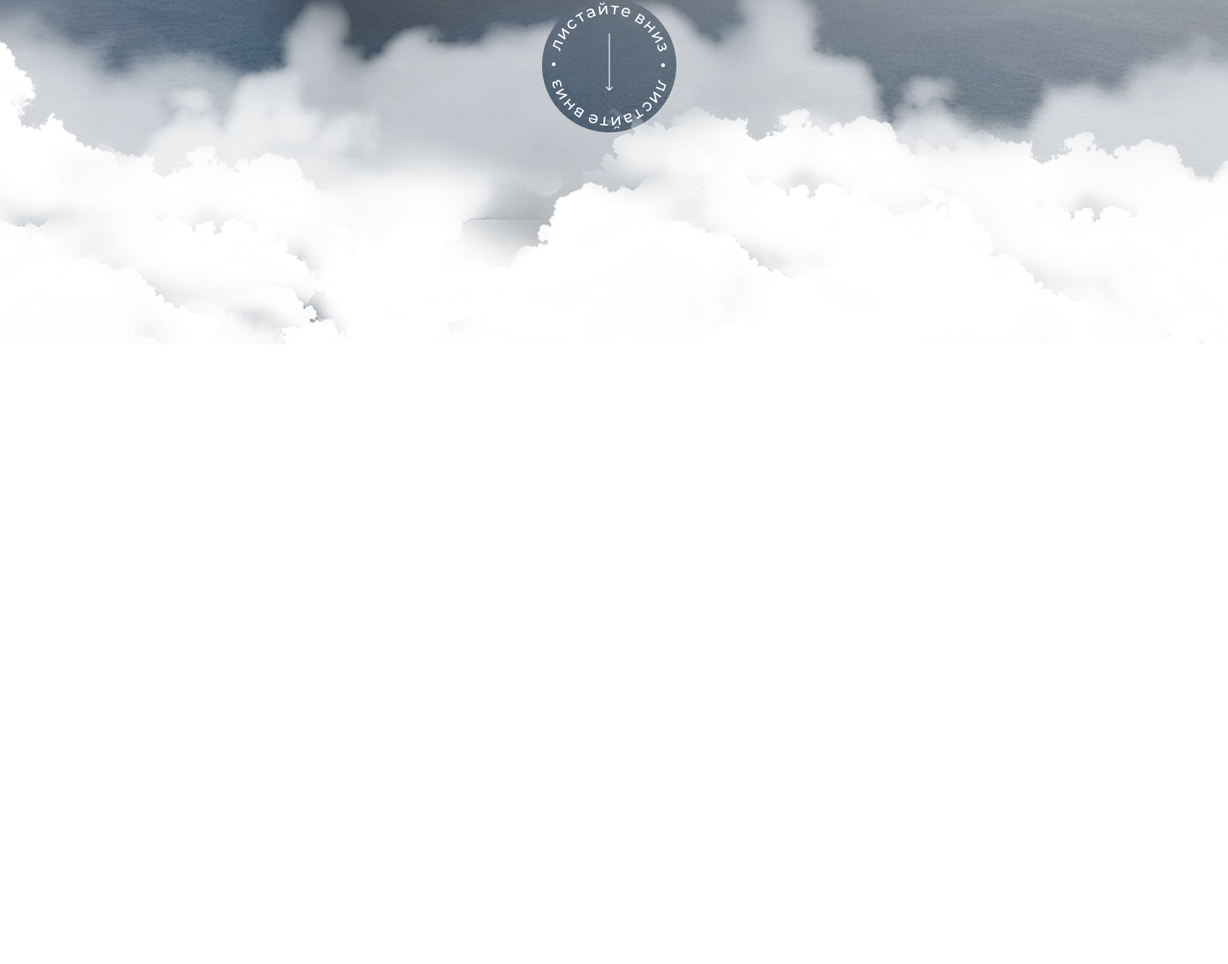
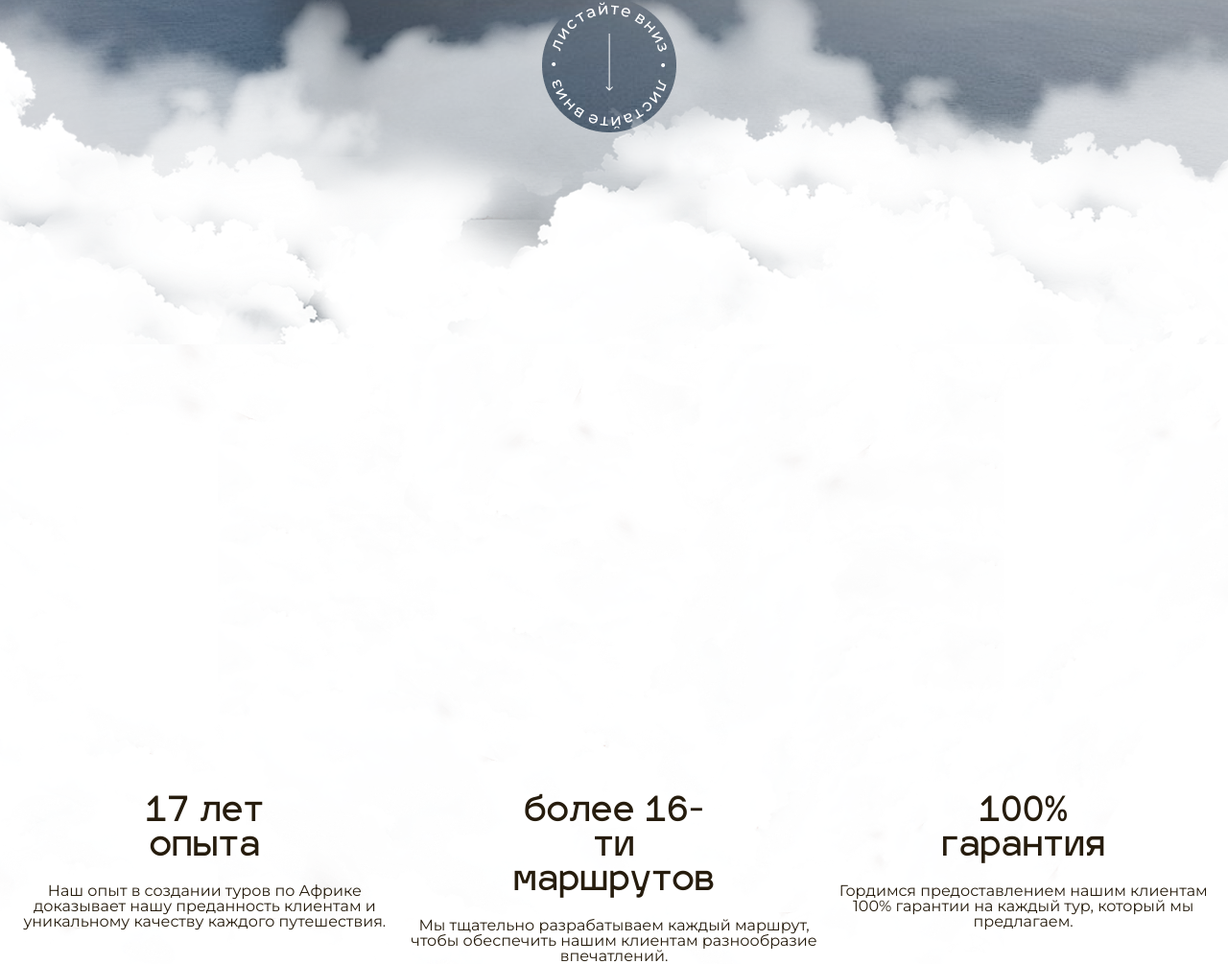
Before and after one commit to Ivan-F-Dev/africa_tour, a website built with Vite: page index.html in a window 1280 px wide. Shown: the part 641-1646 px from the top of the page at 96% size. Before the commit the page ends 1000 px from the top, so only its background shows below. Built offline with nearby package versions, Linux system fonts and the light colour scheme; files whose address does not match are found by name; a web font is replaced by a local one.

Commit message:
section hero second iteration

```diff
--- a/index.html
+++ b/index.html
@@ -25,7 +25,35 @@
 				<img src="/images/hero_cloud.png" alt="" class="hero__cloud">
 			</section>
 			<section class="hero-second">
-
+				<div class="hero-second__card first">
+					<div>
+<!--						<img src="./public/images/heroSecond1.png" alt="">-->
+						<img src="./public/images/heroSecond1Cloud.png" alt="">
+					</div>
+					<h3>17 лет опыта</h3>
+					<span>
+						Наш опыт в создании туров по Африке доказывает нашу преданность клиентам и уникальному качеству каждого путешествия.
+					</span>
+				</div>
+				<div class="hero-second__card second">
+					<div>
+						<img class="f" src="./public/images/heroSecond2Cloud.png" alt="">
+						<img class="s" src="./public/images/heroSecond2Substract.png" alt="">
+					</div>
+					<h3>более 16-ти маршрутов</h3>
+					<span>
+						Мы тщательно разрабатываем каждый маршрут, чтобы обеспечить нашим клиентам разнообразие впечатлений.
+					</span>
+				</div>
+				<div class="hero-second__card third">
+					<div>
+						<img src="./public/images/heroSecond3Cloud.png" alt="">
+					</div>
+					<h3>100% гарантия</h3>
+					<span>
+						Гордимся предоставлением нашим клиентам 100% гарантии на каждый тур, который мы предлагаем.
+					</span>
+				</div>
 			</section>
 			<section class="Galery"></section>
 			<section class="TourChoice"></section>
--- a/src/scss/sections/hero-second.scss
+++ b/src/scss/sections/hero-second.scss
@@ -1,3 +1,69 @@
 .hero-second {
-
+  width: 100%;
+  display: flex;
+  justify-content: space-around;
+  overflow: hidden;
+  &__card {
+    //width: 26%;
+    width: 500px;
+    display: flex;
+    flex-direction: column;
+    align-items: center;
+    gap: 20px;
+    div {
+      position: relative;
+      height: 450px;
+      width: 100%;
+      background-position: center;
+      background-size: auto;
+      background-repeat: no-repeat;
+      img {
+        position: absolute;
+      }
+    }
+    &.first {
+      div {
+        z-index: 1;
+        background-image: url("./public/images/heroSecond1.png");
+        img {
+          top: -320px;
+          left: -100px;
+        }
+      }
+    }
+    &.second {
+      div {
+        background-image: url("./public/images/heroSecond2.png");
+        img.f {
+          width: 110%;
+          top: -80px;
+          left: -90px;
+        }
+        img.s {
+          top: -305px;
+          left: -200px;
+        }
+      }
+    }
+    &.third {
+      div {
+        background-image: url("./public/images/heroSecond3.png");
+        img {
+          width: 210%;
+          top: -193px;
+          left: -469px;
+        }
+      }
+    }
+    h3 {
+      width: 50%;
+      font-size: 36px;
+      text-align: center;
+      z-index: 5;
+    }
+    span {
+      text-align: center;
+      z-index: 5;
+    }
+  }
 }
```
Also changed, not shown: public/images/heroSecond1.png (added), public/images/heroSecond1Cloud.png (added), public/images/heroSecond2.png (added), public/images/heroSecond2Cloud.png (added), public/images/heroSecond2Substract.png (added), public/images/heroSecond3.png (added), public/images/heroSecond3Cloud.png (added).
